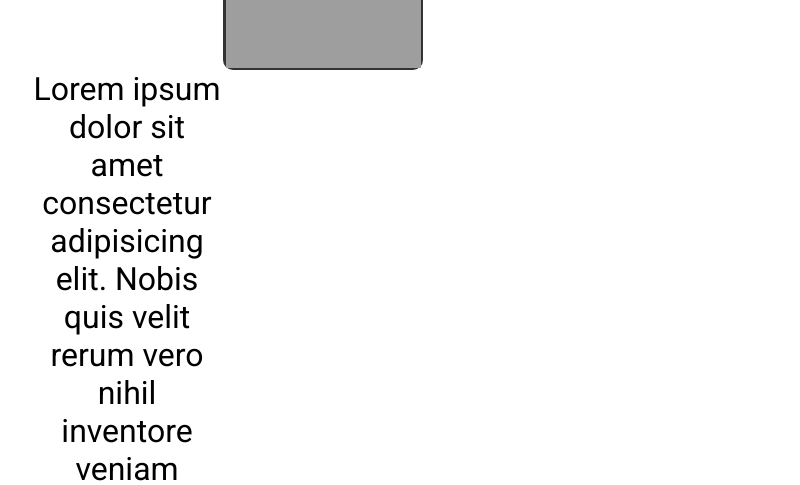
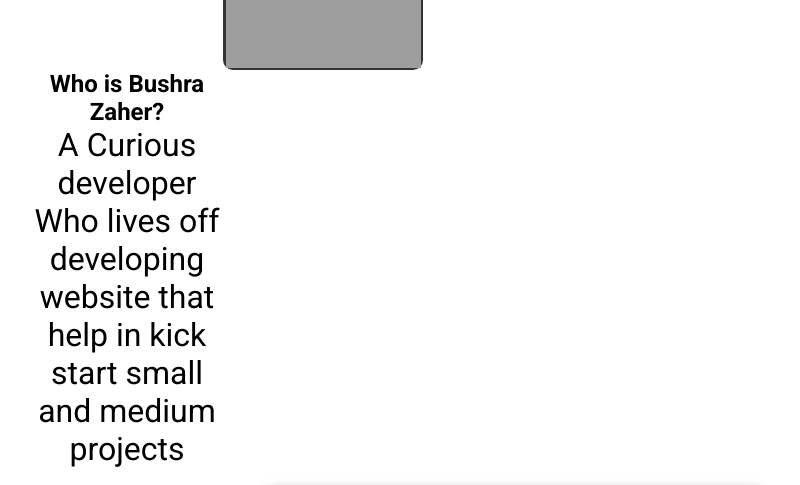
Before and after one commit to TheToBePro/Portfolio, a plain HTML site: page index.html in a window 1280 px wide. Shown: the part 878-1363 px from the top of the page, without its empty margins (129-929 px from the left). Drawn offline with Linux system fonts and the light colour scheme; grey boxes are pictures that could not be loaded; a web font is replaced by a local one.

Commit message:
update loram to speech

```diff
--- a/index.html
+++ b/index.html
@@ -178,7 +178,8 @@
             <img src="images/Picsart_23-04-17_10-28-37-922.png" loading="lazy">
           </div>
           <div class="speach">
-            <p>Lorem ipsum dolor sit amet consectetur adipisicing elit. Nobis quis velit rerum vero nihil inventore veniam perspiciatis enim accusantium. Hic suscipit eveniet optio tempora necessitatibus minus ad provident quos dignissimos.</p>
+            <h2>Who is Bushra Zaher?</h2>
+            <p>A Curious developer Who lives off developing website that help in kick start small and medium projects</p>
           </div>
         </div>
         <div class="contact" id="contact">
```
